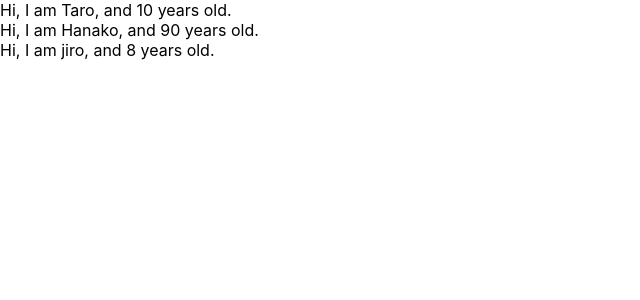
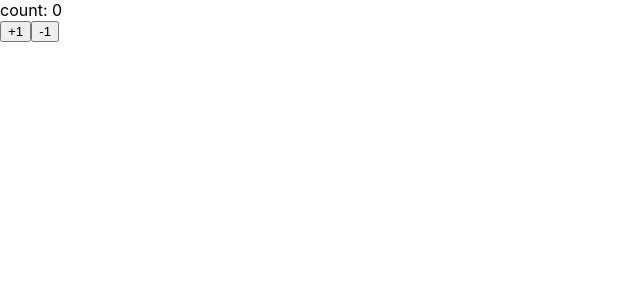
Before and after one commit to hak-chami/react_redux_app_udemy, a React (Create React App) app: page / in a window 1280 px wide. Shown: the top 300 px of the page, without its empty margins (0-640 px from the left). Built offline with nearby package versions, Linux system fonts and the light colour scheme.

Commit message:
learn state and setState

```diff
--- a/src/App.js
+++ b/src/App.js
@@ -1,30 +1,30 @@
-import React from 'react';
-import PropTypes from 'prop-types';
+import React, { Component } from 'react';
 
-const App = () => {
-  const profiles = [
-    { name: "Taro", age: 10 },
-    { name: "Hanako", age: 90 },
-    { name: "jiro", age: 8 },
-  ]
-  return (
-    <div>
-      {
-        profiles.map((profile, index) => {
-          return <User key={index} name={profile.name} age={profile.age} />
-        })
-      }
-    </div>
-  )
-}
+const App = () => (<Counter></Counter>)
 
-const User = (props) => {
-  return <div>Hi, I am {props.name}, and {props.age} years old.</div>
-}
+class Counter extends Component {
+  constructor(props) {
+    super(props)
+    this.state = { count: 0 }
+  }
 
-User.propTypes = {
-  name: PropTypes.string,
-  age: PropTypes.number.isRequired,
+  handlePlusButton = () => {
+    this.setState({ count: this.state.count + 1 })
+  }
+
+  handleMinusButton = () => {
+    this.setState({ count: this.state.count - 1 })
+  }
+
+  render() {
+    return (
+      <React.Fragment>
+        <div>count: { this.state.count }</div>
+        <button onClick={this.handlePlusButton}>+1</button>
+        <button onClick={this.handleMinusButton}>-1</button>
+      </React.Fragment>
+    )
+  }
 }
 
 export default App;
```
